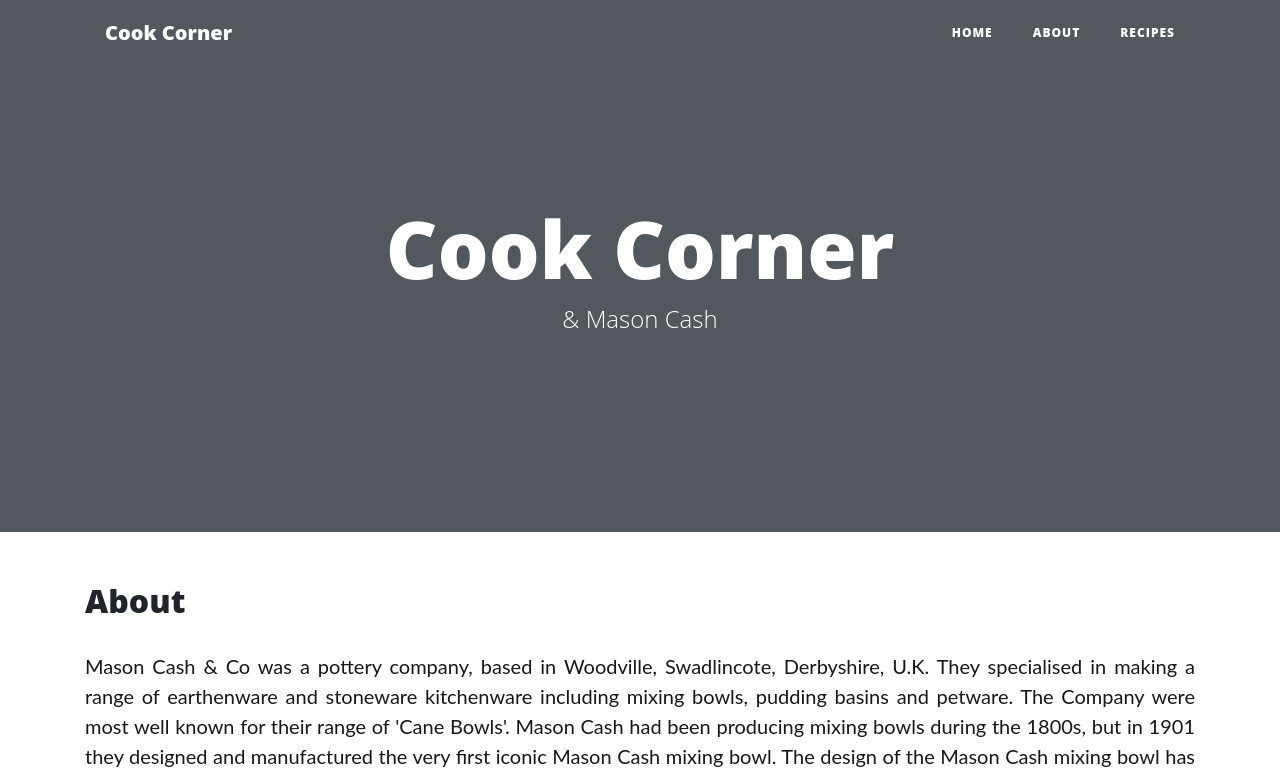
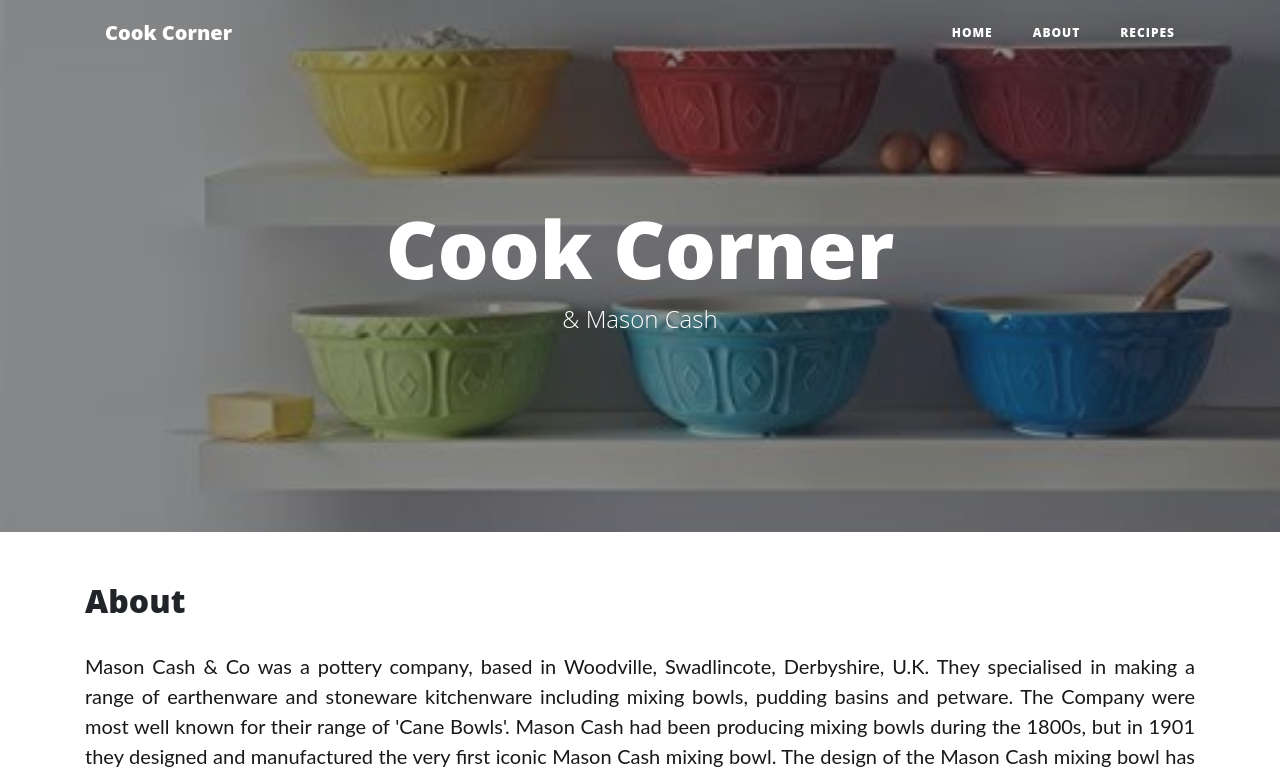
Before and after one commit to SOliv1/ms-cook-corner, a Flask app: page /about in a window 1280 px wide. Shown: the top 772 px of the page. Run offline with Flask 2, Linux system fonts and the light colour scheme; data that the repository does not hold is empty; some libraries are stand-ins or nearby versions.

Commit message:
Update base.html
image fix

```diff
--- a/templates/base.html
+++ b/templates/base.html
@@ -37,7 +37,8 @@
 	</nav>
 
 	<!-- Page Header -->
-	<header class="masthead" style="background-image" :="" src="/static/img/mason-cash.jpg'">
+	<header class="masthead" style="background-image: url('../static/img/mason-cash.jpg');" alt="Mason Cash">
+	<!--<header class="masthead" style="background-image: url('../static/images/skyline.png');" alt="Liverpool Skyline"> -->
 		<div class="overlay"></div>
 		<div class="container">
 			<div class="row">
```
